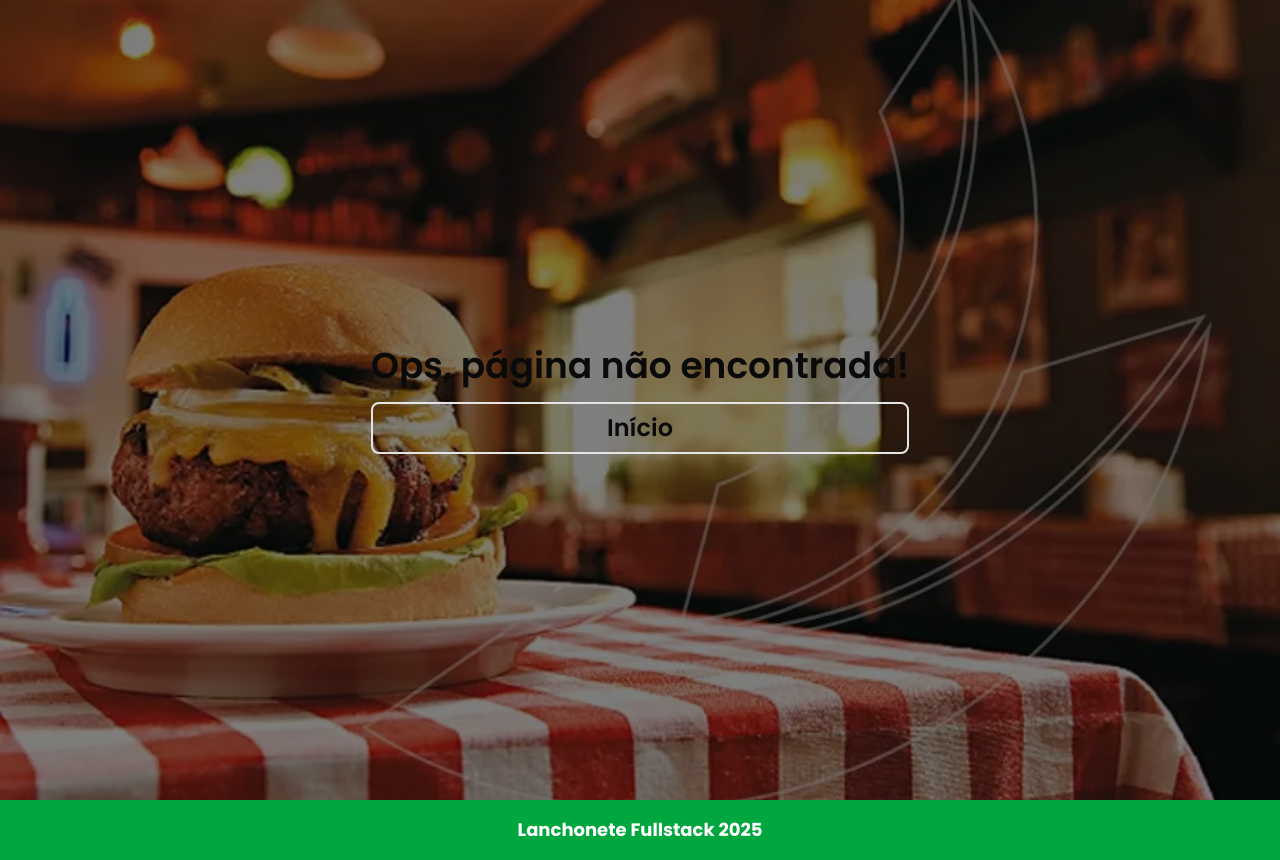
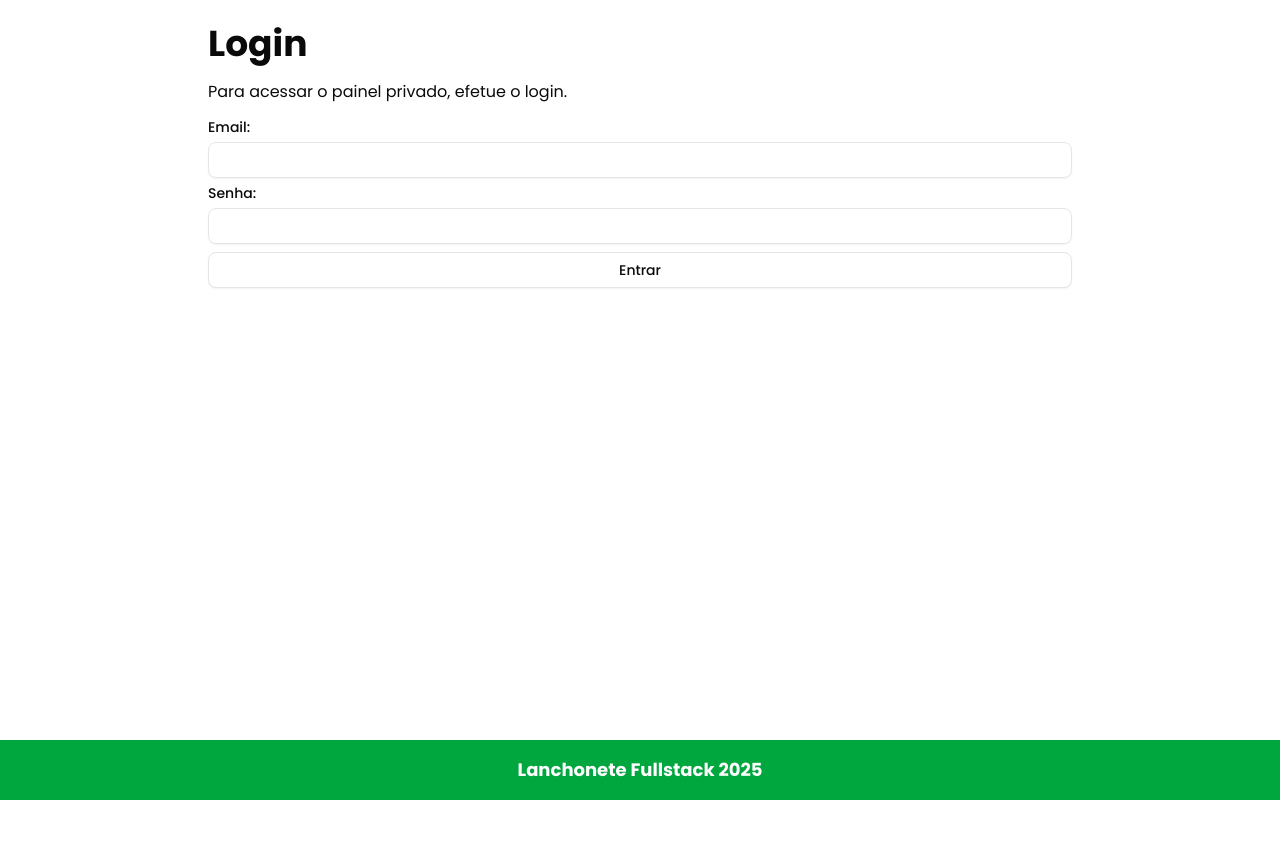
Before and after one commit to joseisaacpy/lanchonete-page, a Next.js app: page /login in a window 1280 px wide. Before the commit this address had no page. After the commit the page ends 800 px from the top, so only its background shows below. Built offline with nearby package versions, Linux system fonts and the light colour scheme.

Commit message:
feat(login): criar página de login com uso da api

```diff
--- /dev/null
+++ b/app/(public)/login/page.tsx
@@ -0,0 +1,84 @@
+"use client";
+
+import { Label } from "@/components/ui/label";
+import { toast } from "sonner";
+import { Input } from "@/components/ui/input";
+import { Button } from "@/components/ui/button";
+import { useState } from "react";
+
+export default function Login() {
+  //   estado para o formulário
+  const [form, setForm] = useState({
+    email: "",
+    senha: "",
+  });
+
+  //   função para lidar com o envio do formulário / login
+  const handleLogin = async (e: React.FormEvent<HTMLFormElement>) => {
+    try {
+      // previne o reload da pagina
+      e.preventDefault();
+
+      // se o email ou senha estiverem vazios, retorna um erro
+      if (!form.email || !form.senha) {
+        toast.error("Preencha todos os campos obrigatórios");
+        return;
+      }
+
+      // faz o POST
+      const response = await fetch("/api/login", {
+        method: "POST",
+        headers: {
+          "Content-Type": "application/json",
+        },
+        body: JSON.stringify(form),
+      });
+
+      // pega os dados da requisição e transforma em json
+      const data = await response.json();
+
+      // se der erro, retorna um erro
+      if (!response.ok) {
+        toast.error(data.error);
+        return;
+      }
+
+      // mensagem de sucesso
+      toast.success("Login efetuado com sucesso!");
+
+      // redireciona para o painel privado
+      window.location.href = "/categorias";
+    } catch (error) {
+      console.error(error);
+    }
+  };
+  return (
+    <section className="section-container">
+      <h1 className="h1-title">Login</h1>
+      <p>Para acessar o painel privado, efetue o login.</p>
+      <form onSubmit={handleLogin} className="flex flex-col gap-2">
+        <div className="flex flex-col gap-2">
+          <Label htmlFor="email">Email:</Label>
+          <Input
+            id="email"
+            type="email"
+            value={form.email}
+            onChange={(e) => setForm({ ...form, email: e.target.value })}
+          />
+        </div>
+        <div className="flex flex-col gap-2">
+          <Label htmlFor="senha">Senha:</Label>
+          <Input
+            id="senha"
+            type="password"
+            value={form.senha}
+            onChange={(e) => setForm({ ...form, senha: e.target.value })}
+          />
+        </div>
+        <Button type="submit" variant="outline" className="cursor-pointer">
+          Entrar
+        </Button>
+      </form>
+    </section>
+  );
+}
```
